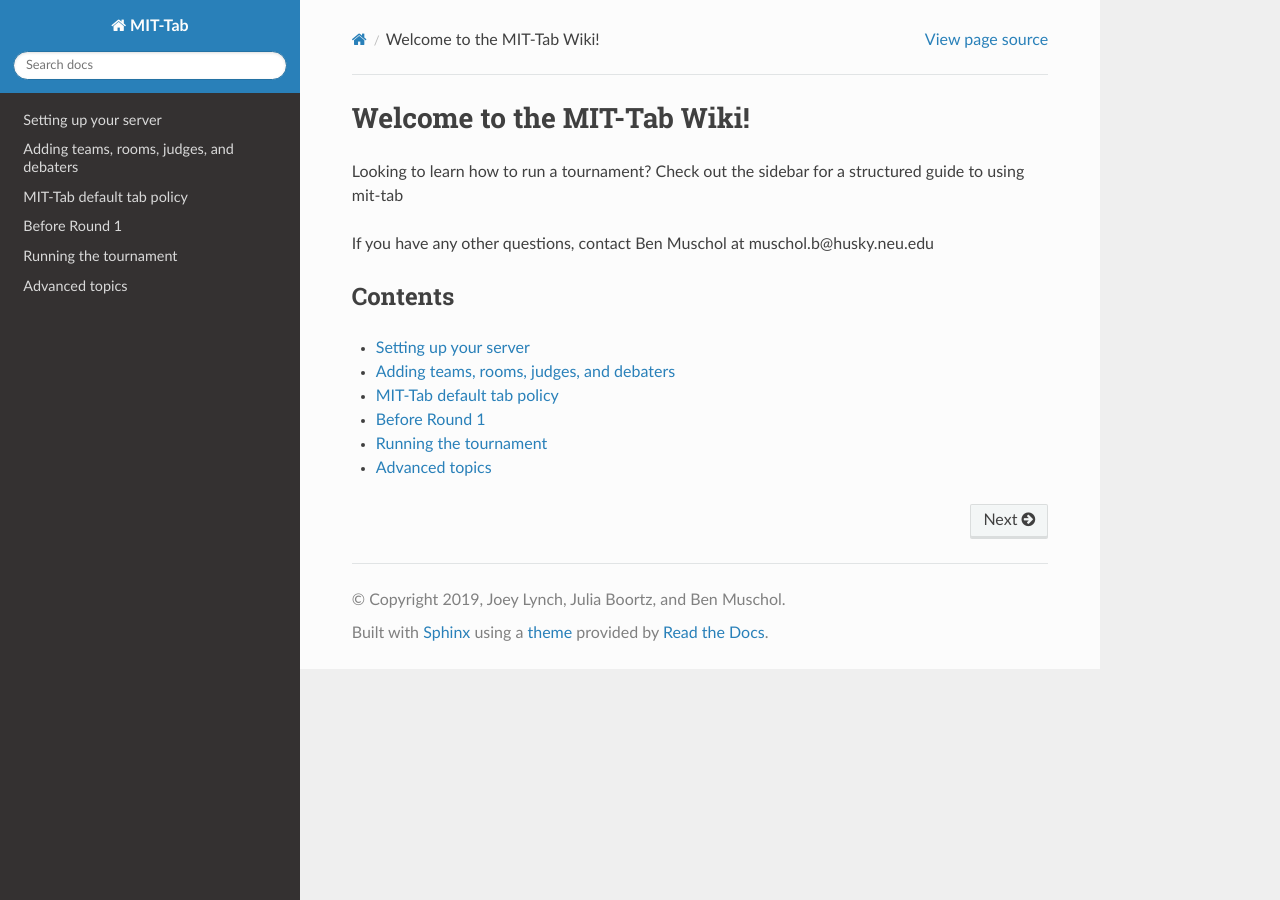
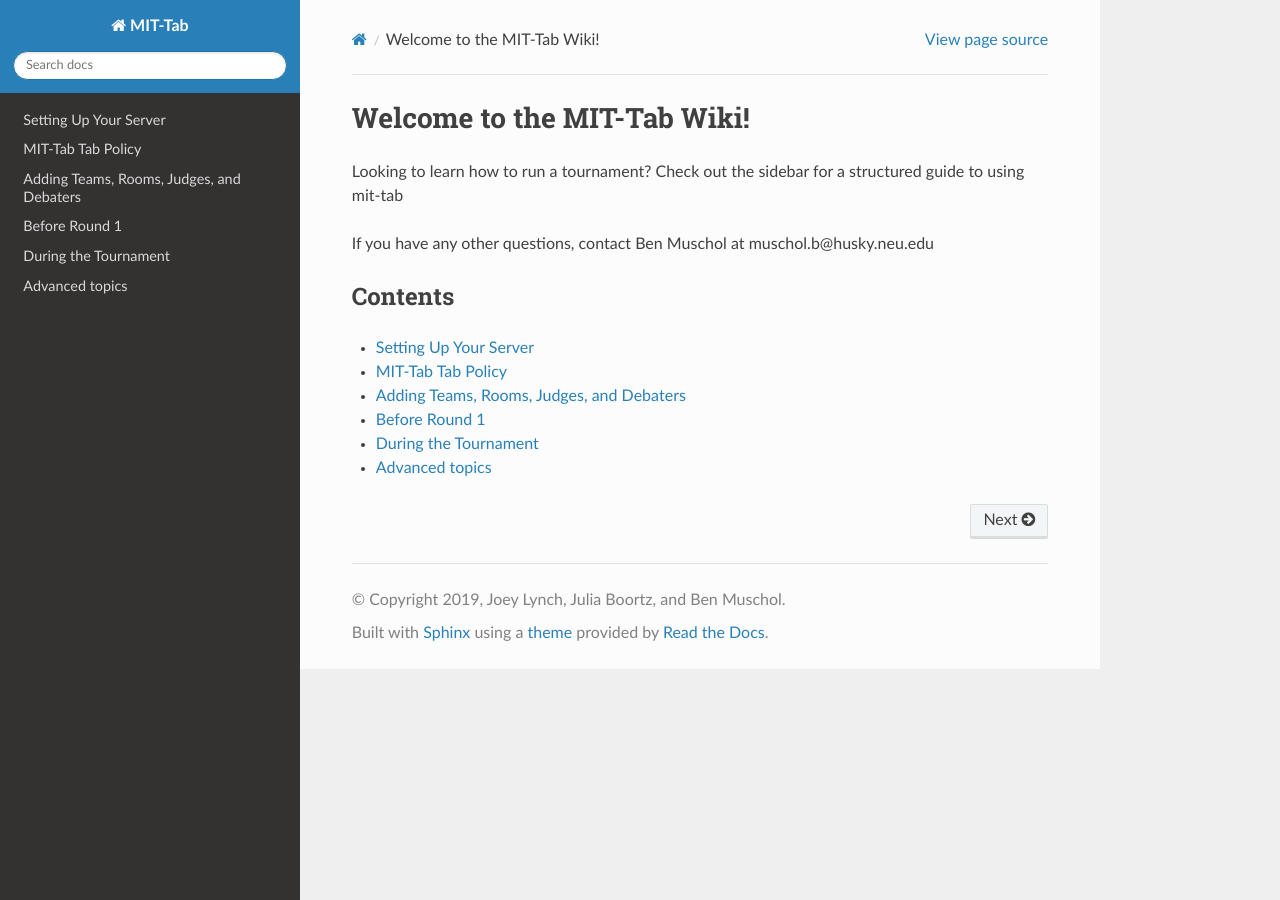
Before and after one commit to MIT-Tab/mit-tab, a Sphinx documentation site: the page built from docs/index.md, in a window 1280 px wide. Built offline with Sphinx 7.4.7 and the Read the Docs theme 2.0.0, drawn with Linux system fonts in a browser that asks for light colours.

Commit message:
Rename toctree elements

```diff
--- a/docs/index.md
+++ b/docs/index.md
@@ -8,9 +8,9 @@
 Contents
 --------
 
-* [Setting up your server](Setting-up-your-server.md)
-* [Adding teams, rooms, judges, and debaters](Adding-Teams,-Judges,-Rooms-and-Debaters.md)
-* [MIT-Tab default tab policy](Tab-Policy.md)
+* [Setting Up Your Server](Setting-up-your-server.md)
+* [MIT-Tab Tab Policy](Tab-Policy.md)
+* [Adding Teams, Rooms, Judges, and Debaters](Adding-Teams,-Judges,-Rooms-and-Debaters.md)
 * [Before Round 1](Before-Round-1.md)
-* [Running the tournament](Running-a-Tournament.md)
+* [During the Tournament](Running-a-Tournament.md)
 * [Advanced topics](Advanced-Topics.md)
```
